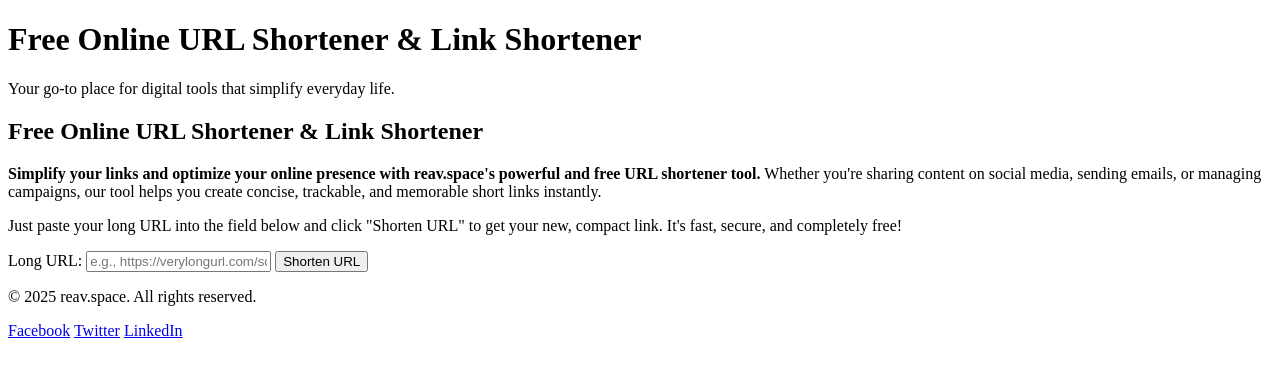
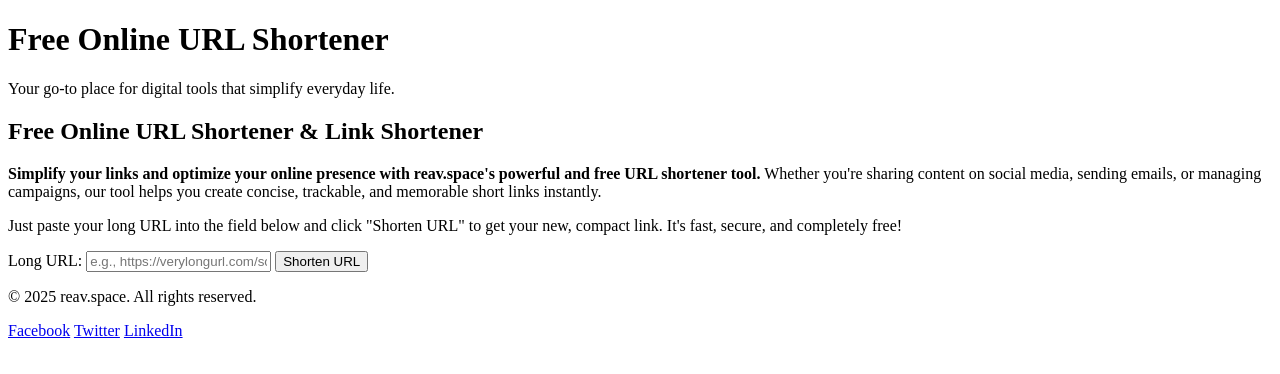
Before and after one commit to reavscripts/url-shortner, a website: page public/index.html in a window 1280 px wide. Drawn offline with Linux system fonts and the light colour scheme.

Commit message:
title fix

```diff
--- a/public/index.html
+++ b/public/index.html
@@ -65,7 +65,7 @@
 <body>
     <header>
         <div class="container">
-            <h1 class="site-title">Free Online URL Shortener & Link Shortener</h1>
+            <h1 class="site-title">Free Online URL Shortener</h1>
             <p class="tagline">Your go-to place for digital tools that simplify everyday life.</p>
         </div>
     </header>
```
